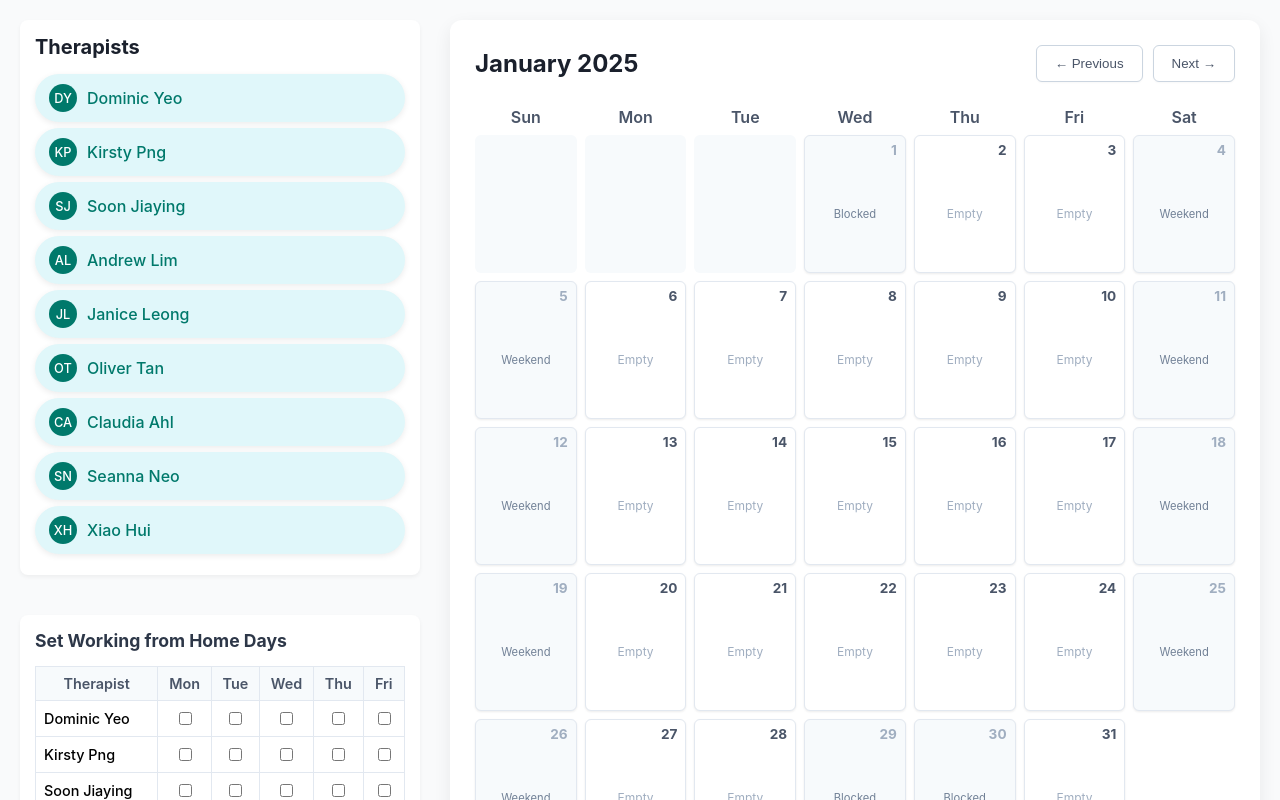
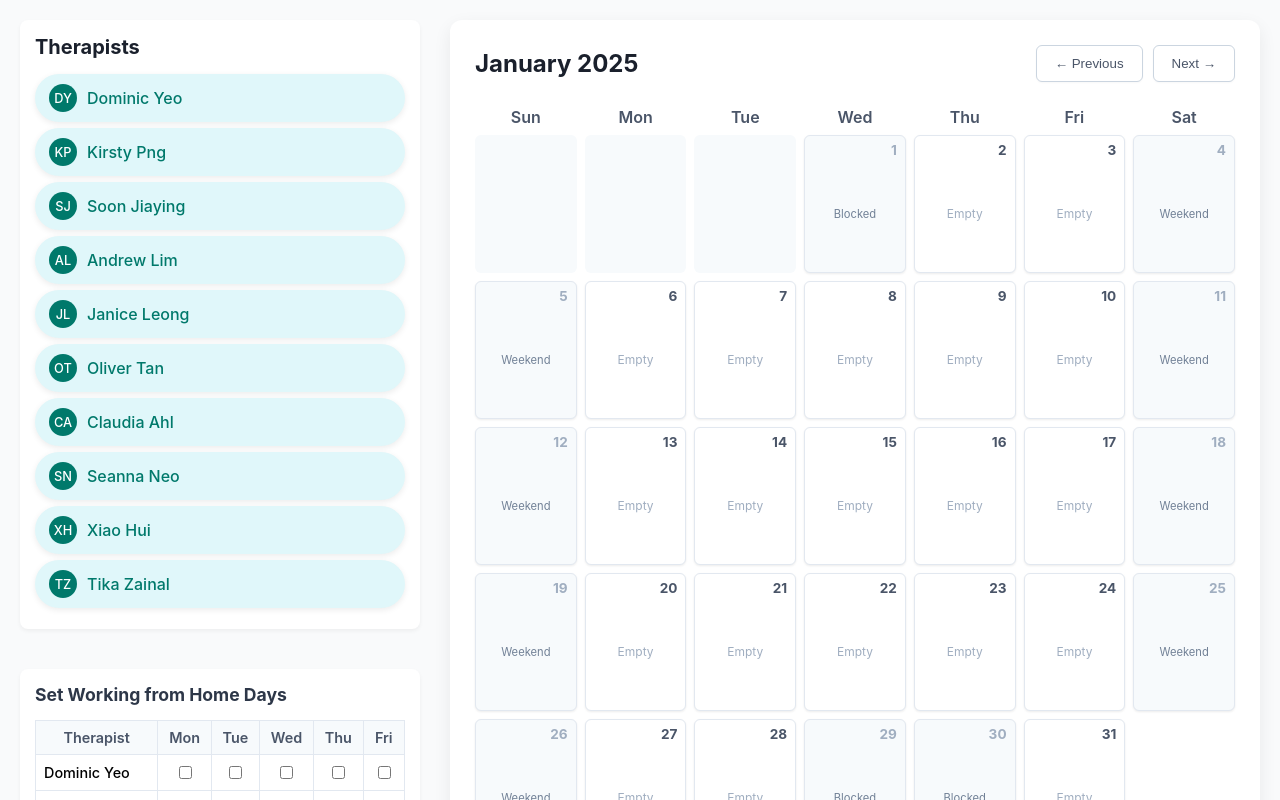
Before and after one commit to jxhnthan/hwb-crisis-rostering, a React (Create React App) app: page / in a window 1280 px wide. Shown: the top 800 px of the page. Built offline with nearby package versions, Linux system fonts and the light colour scheme.

Commit message:
Update App.js

```diff
--- a/src/App.js
+++ b/src/App.js
@@ -8,7 +8,7 @@ import html2canvas from 'html2canvas';
 const therapists = [
   "Dominic Yeo", "Kirsty Png", "Soon Jiaying",
   "Andrew Lim", "Janice Leong", "Oliver Tan",
-  "Claudia Ahl", "Seanna Neo", "Xiao Hui"
+  "Claudia Ahl", "Seanna Neo", "Xiao Hui", "Tika Zainal"
 ];
 
 // Blocked days (in YYYY-MM-DD format)
```
